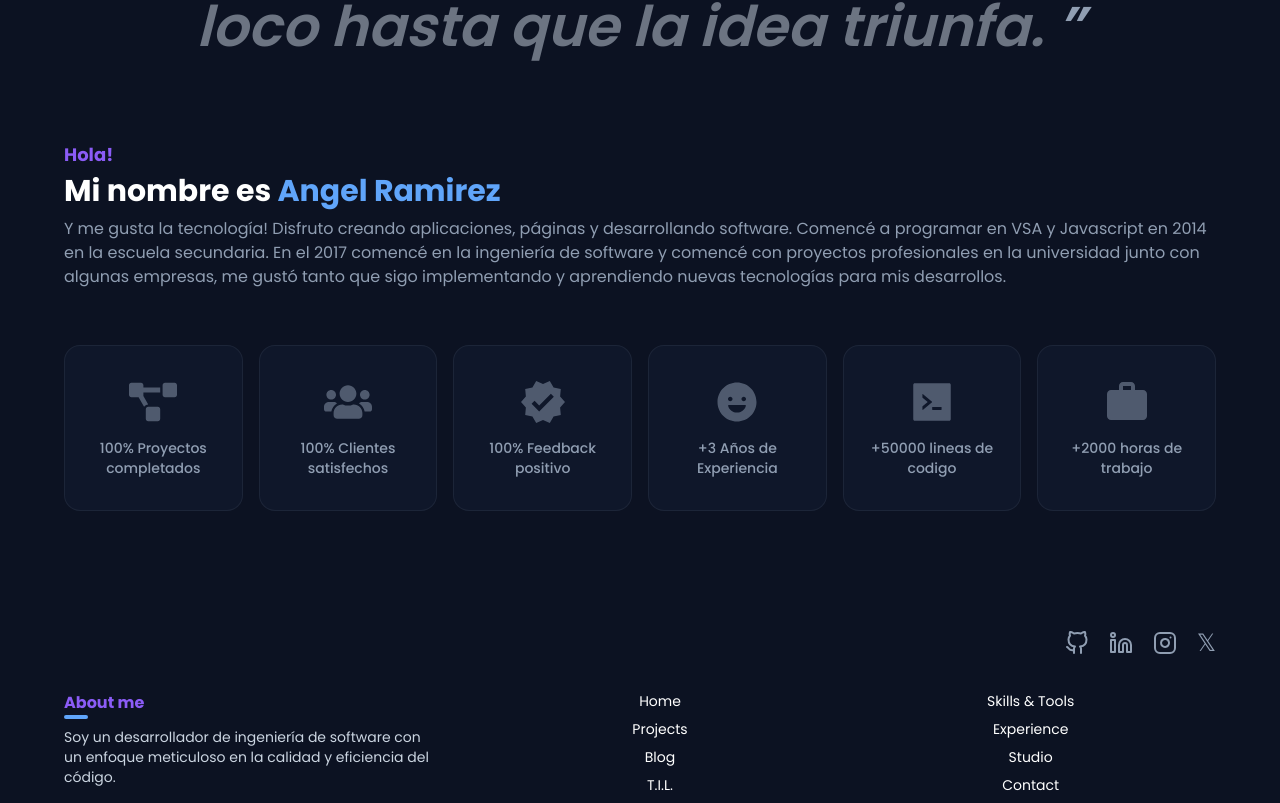
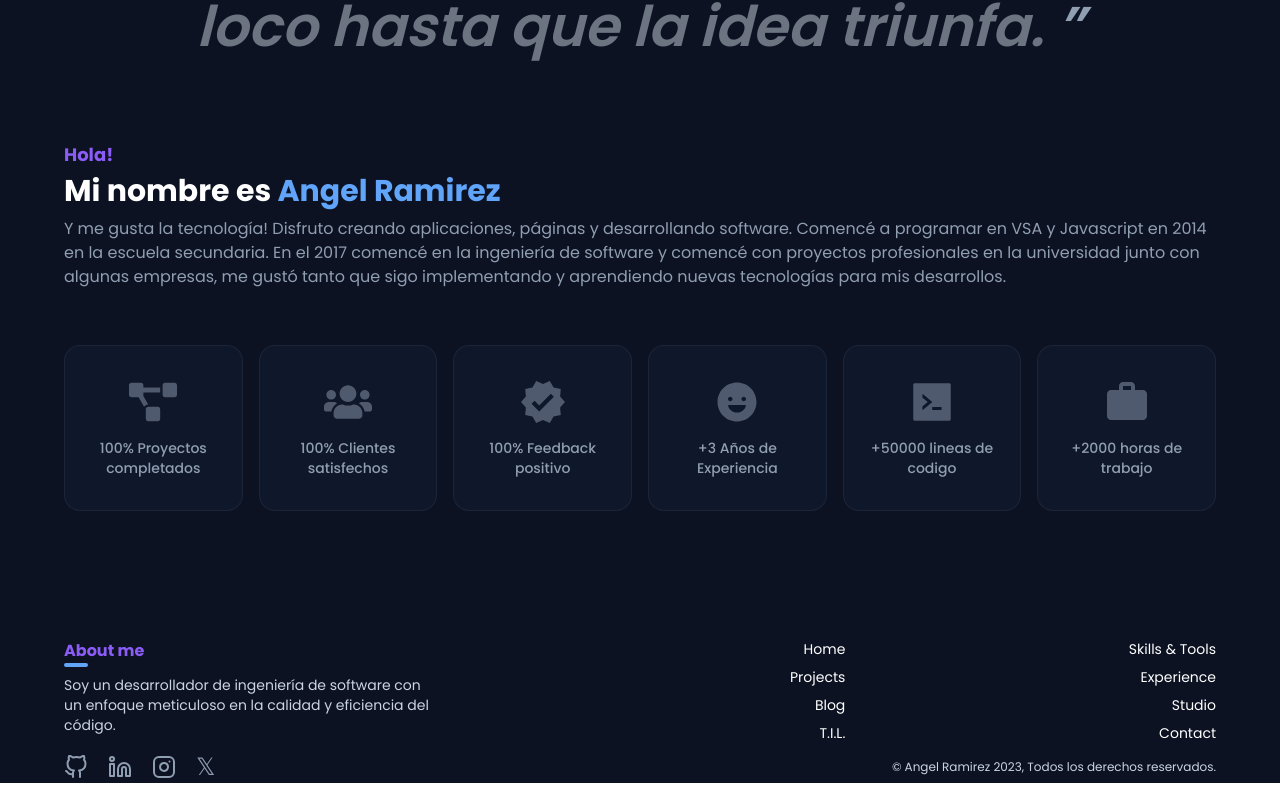
Before and after one commit to ImJars/Development-full-coding, a React (Vite) app: page / in a window 1280 px wide. Shown: the part 989-1792 px from the top of the page. Built offline with nearby package versions, Linux system fonts and the light colour scheme.

Commit message:
Update footer

```diff
--- a/src/components/footer/footerLinks.jsx
+++ b/src/components/footer/footerLinks.jsx
@@ -5,7 +5,7 @@ function FooterLink({ link, classNames, text }) {
         <>
             <a
                 href={ link }
-                className='flex justify-center items-center'
+                className='flex justify-end items-center'
             >
                 <h1
                     className={`${ classNames } font-poppins text-xs sm:text-sm mb-2`}
--- a/src/footer.jsx
+++ b/src/footer.jsx
@@ -18,33 +18,14 @@ function Footer() {
         <FooterSection className="mx-1 sm:mx-0">
           <div className="content-wrapped block mx-auto">
             <div>
-              <div className="flex justify-end space-x-5 text-2xl">
-                <FooterIcons
-                  classNames={""}
-                  link={"https://github.com/ImJars"}
-                  children={<FiGithub />}
-                />
-                <FooterIcons
-                  classNames={""}
-                  link={"https://www.linkedin.com/in/imjars/"}
-                  children={<FiLinkedin />}
-                />
-                <FooterIcons
-                  classNames={""}
-                  link={"https://www.instagram.com/jars.little/"}
-                  children={<FiInstagram />}
-                />
-                <FooterIcons
-                  classNames={""}
-                  link={"https://twitter.com/Im_Jars"}
-                  children={"𝕏"}
-                />
+              <div>
+
               </div>
               <div className="flex justify-between space-x-10 mt-8">
                 <div className="w-1/3">
                   <div>
                     <h1 className="text-text-purple font-bold">About me</h1>
-                    <div className="h-1 w-6 bg-text-blue rounded-full"/>
+                    <div className="h-1 w-6 bg-text-blue rounded-full" />
                     <h1 className="text-text-white-gray text-sm mt-2">
                       Soy un desarrollador de ingeniería de software con un
                       enfoque meticuloso en la calidad y eficiencia del código.
@@ -69,6 +50,37 @@ function Footer() {
                 </div>
               </div>
             </div>
+            <div className="flex justify-between">
+              <div className="flex justify-end space-x-5 text-2xl">
+                <FooterIcons
+                  classNames={""}
+                  link={"https://github.com/ImJars"}
+                  children={<FiGithub />}
+                />
+                <FooterIcons
+                  classNames={""}
+                  link={"https://www.linkedin.com/in/imjars/"}
+                  children={<FiLinkedin />}
+                />
+                <FooterIcons
+                  classNames={""}
+                  link={"https://www.instagram.com/jars.little/"}
+                  children={<FiInstagram />}
+                />
+                <FooterIcons
+                  classNames={""}
+                  link={"https://twitter.com/Im_Jars"}
+                  children={"𝕏"}
+                />
+              </div>
+              <div className="flex justify-center items-center">
+                <div>
+                  <h1 className="text-xs text-text-white-gray">
+                    © Angel Ramirez 2023, Todos los derechos reservados.
+                  </h1>
+                </div>
+              </div>
+            </div>
           </div>
         </FooterSection>
       </footer>
```
